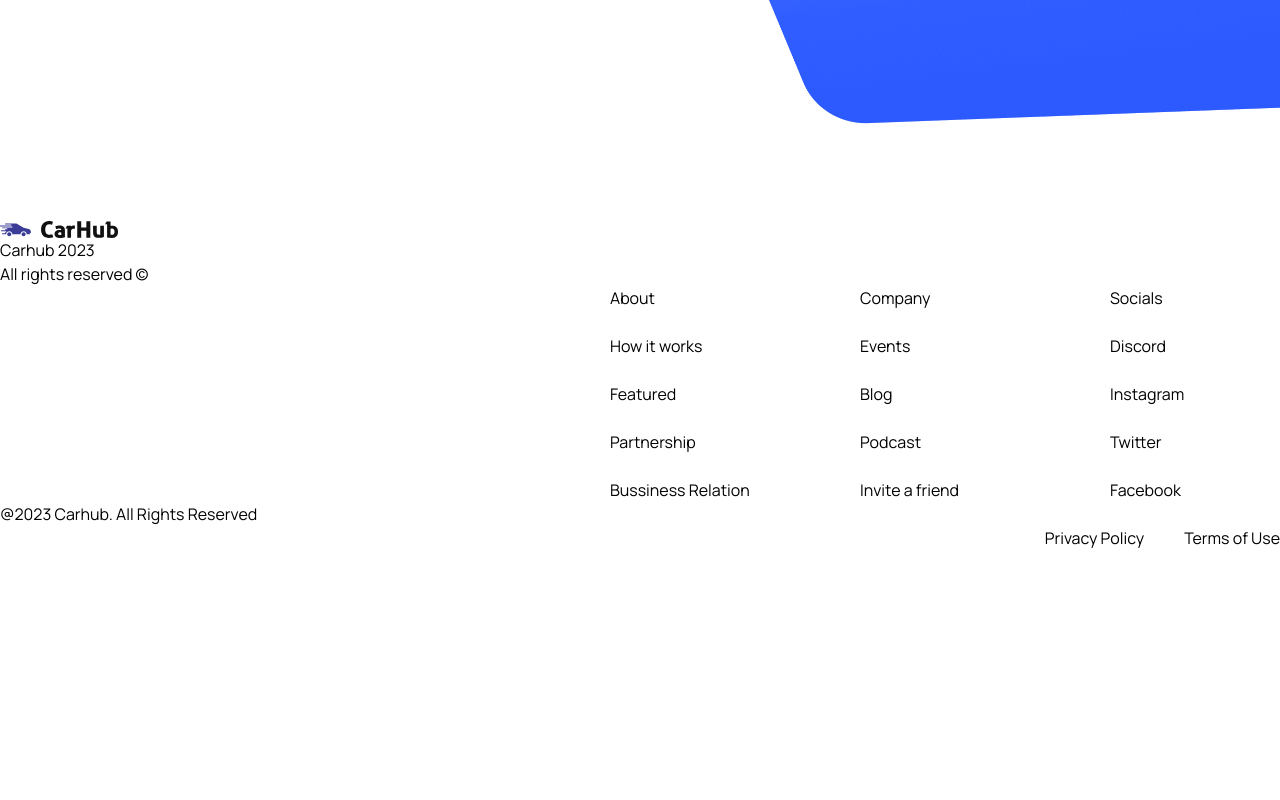
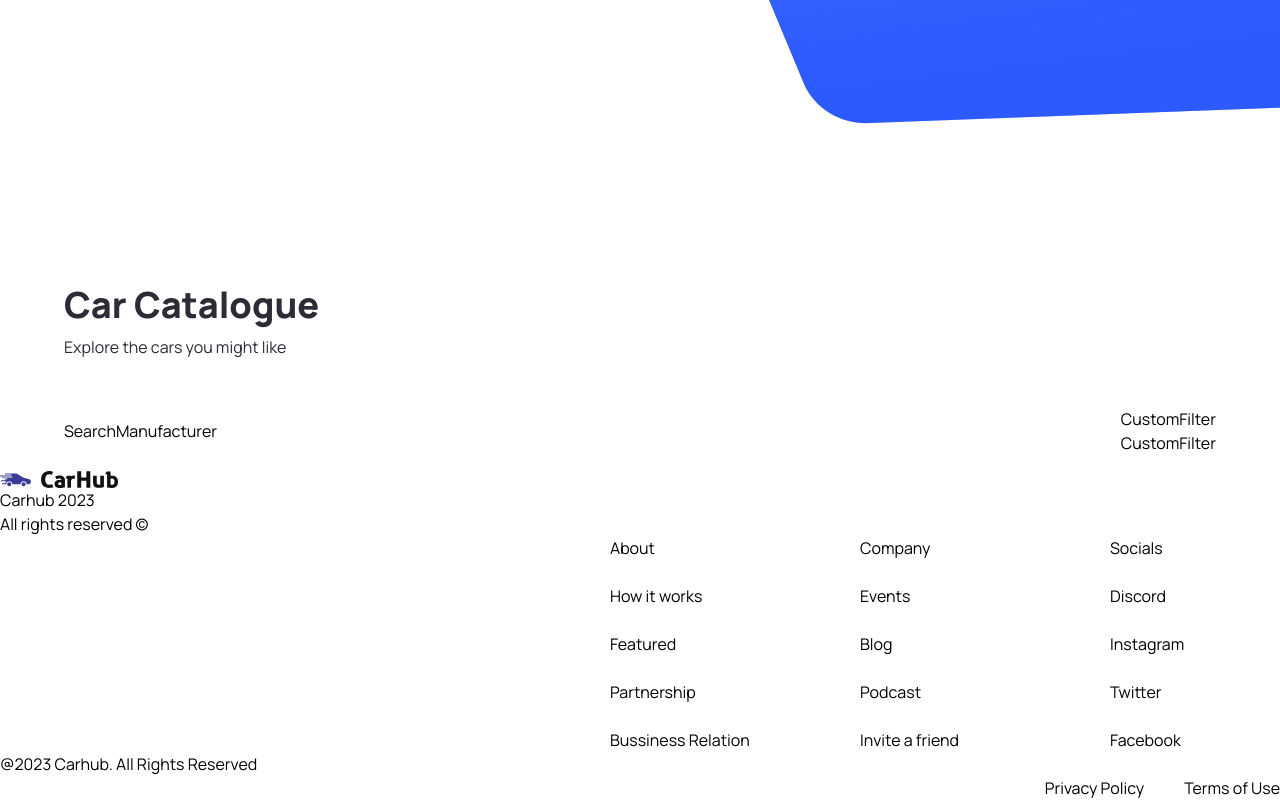
Before and after one commit to japrweb/nextjs-car-showcase, a Next.js app: page / in a window 1280 px wide. Shown: the part 645-1445 px from the top of the page. Before the commit the page ends 1195 px from the top, so only its background shows below. Built offline with nearby package versions, Linux system fonts and the light colour scheme.

Commit message:
Setup searchBar and customFilters

```diff
--- /dev/null
+++ b/Components/CustomFilter.tsx
@@ -0,0 +1,9 @@
+import React from 'react'
+
+const CustomFilter = () => {
+  return (
+    <div>CustomFilter</div>
+  )
+}
+
+export default CustomFilter
--- /dev/null
+++ b/Components/SearchBar.tsx
@@ -0,0 +1,17 @@
+"use client"
+
+import { SearchManufacturer } from "./";
+
+const SearchBar = () => {
+  const handleSearch = () => {};
+
+    return (
+    <form className='searchbar' onSubmit={handleSearch}>
+        <div className="searchbar__item">
+            <SearchManufacturer />
+        </div>
+    </form>
+  )
+}
+
+export default SearchBar
--- /dev/null
+++ b/Components/SearchManufacturer.tsx
@@ -0,0 +1,9 @@
+import React from 'react'
+
+const SearchManufacturer = () => {
+  return (
+    <div>SearchManufacturer</div>
+  )
+}
+
+export default SearchManufacturer
--- a/Components/index.ts
+++ b/Components/index.ts
@@ -2,5 +2,10 @@
 import CustomButton from "./CustomButton";
 import Navbar from "./Navbar";
 import Footer from "./Footer";
+import SearchBar from "./SearchBar";
+import CustomFilter from "./CustomFilter";
+import SearchManufacturer from "./SearchManufacturer";
 
-export { Hero, CustomButton, Navbar, Footer };
+
+
+export { Hero, CustomButton, Navbar, Footer, SearchBar, CustomFilter, SearchManufacturer };
--- a/app/page.tsx
+++ b/app/page.tsx
@@ -1,11 +1,29 @@
 import Image from "next/image";
 
-import { Hero } from "@/Components";
+import { CustomFilter, Hero, SearchBar } from "@/Components";
 
 export default function Home() {
   return (
     <main className="overflow-hidden">
       <Hero />
+
+      <div className="mt-12 padding-x padding-y max-width" id="discover">
+        <div className="home__text-container">
+          <h1 className="text-4xl  font-extrabold"> Car Catalogue</h1>
+          <p>Explore the cars you might like</p>
+        </div>
+
+        <div className="home__filters">
+          <SearchBar />
+
+          <div
+            className="home_filter-container"
+          >
+            <CustomFilter title="fuel" />
+            <CustomFilter title="year" />
+          </div>
+        </div>
+      </div>
     </main>
   );
 }
```
